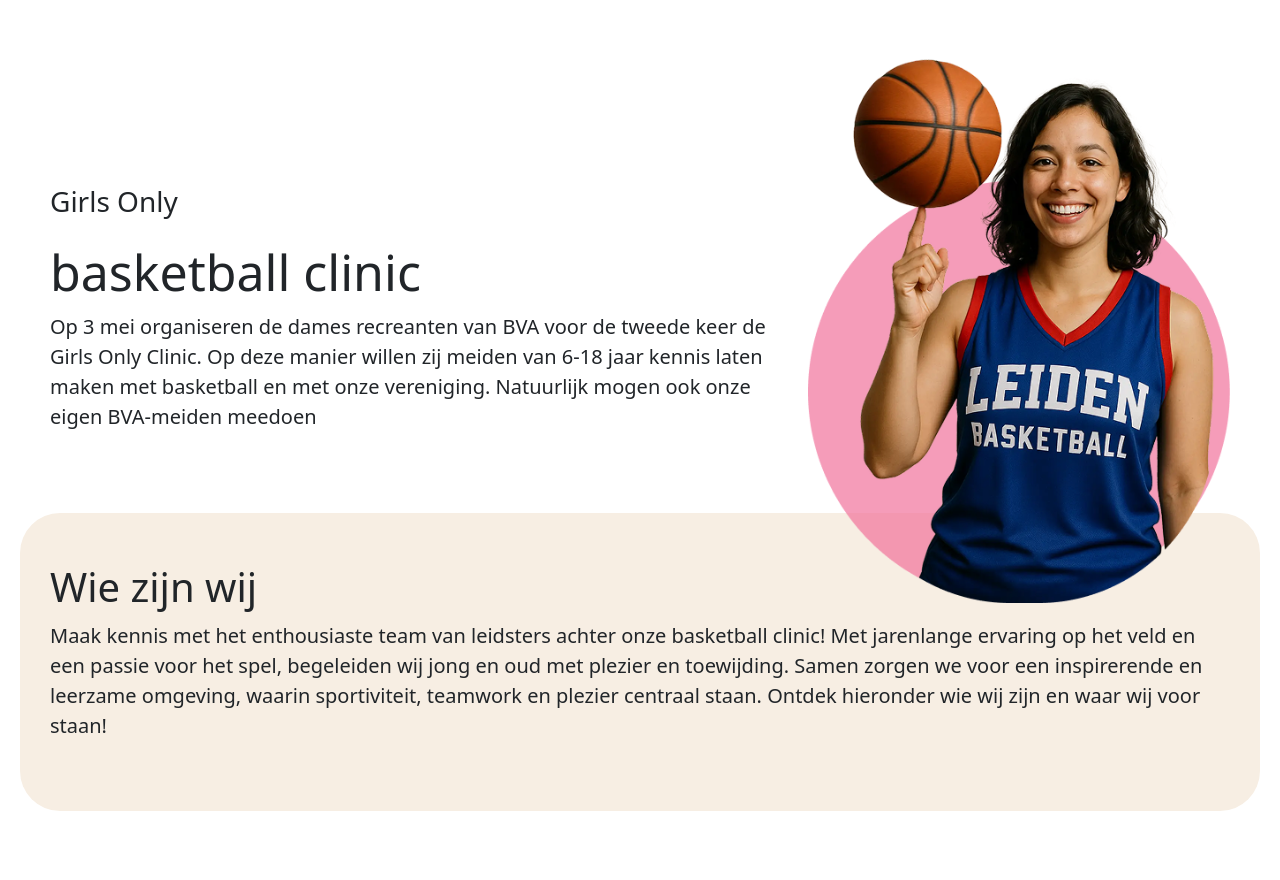
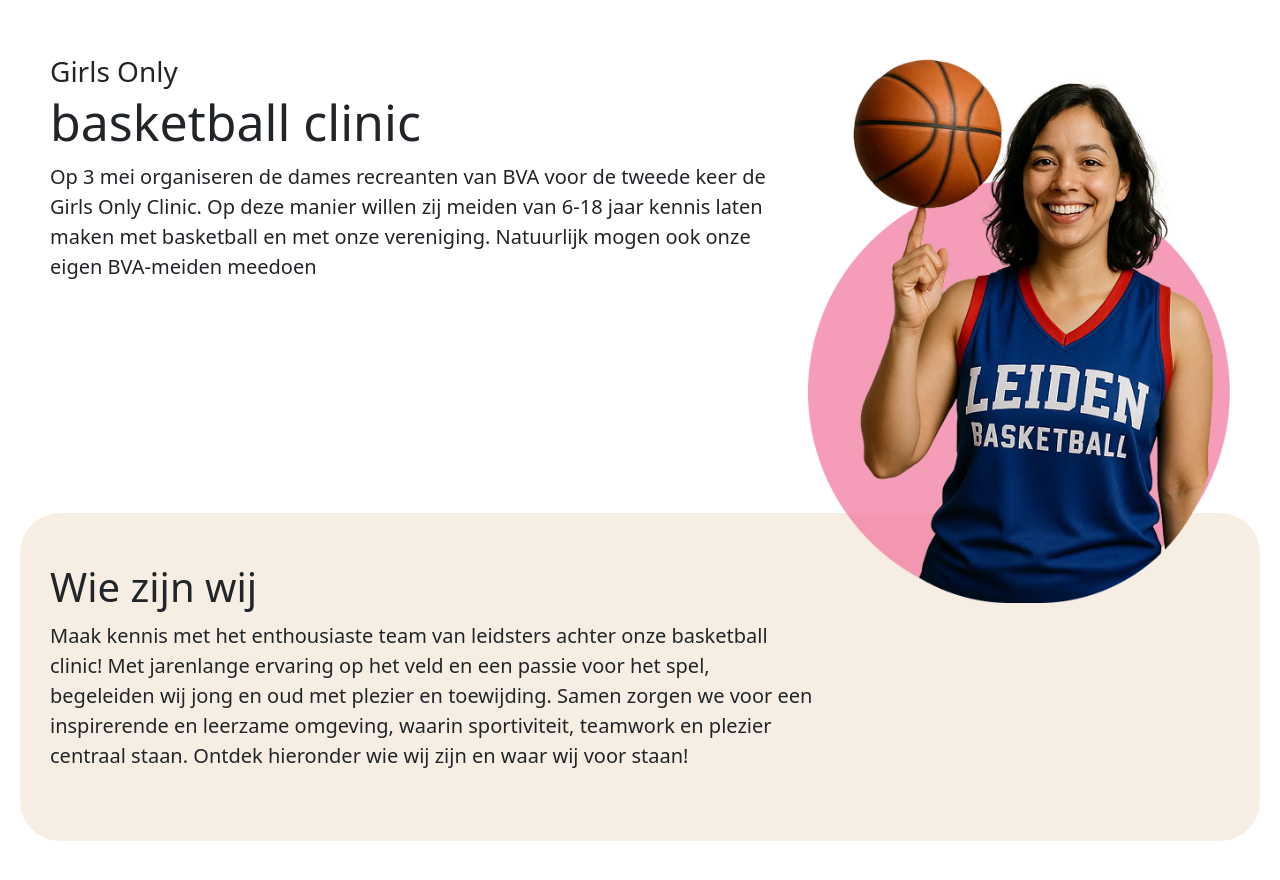
Before and after one commit to Larsvo/go-bbclinic, a website built with Vite: page index.html in a window 1280 px wide. Built offline with nearby package versions, Linux system fonts and the light colour scheme.

Commit message:
go to sleep

```diff
--- a/src/styles/01-base/base.scss
+++ b/src/styles/01-base/base.scss
@@ -19,10 +19,6 @@
 		}
 	}
 
-	header {
-
-	}
-
 	main {
 		border-radius: 2rem;
 		padding: 2.5rem  1.5rem;
--- a/src/styles/01-base/type.scss
+++ b/src/styles/01-base/type.scss
@@ -8,15 +8,17 @@
 	-webkit-font-smoothing: antialiased;
 	font-smooth: always;
 	font-feature-settings: "liga" 0;
-	@media (max-width: 552px) {
+	@media (max-width: 768px) {
 		font-size: 16px;
 	}
 }
+
 h1, h2 {
 	font-weight: $extrabold;
 	color: var(--main-color);
 	line-height: 1.2;
 }
+
 h1 {
 	font-size: 3rem;
 	color: var(--main-color);
@@ -33,6 +35,9 @@
 }
 
 p {
+	margin: .5rem 0;
+	max-width: rem(768);
+
 	.intro {
 		font-size: rem(22);
 
@@ -43,6 +48,7 @@
 
 	&[role="doc-subtitle"] {
 		font-size: rem(28);
+		position: relative;
+		top: 1rem;
 	}
-
 }
--- a/src/styles/02-layouts/header.scss
+++ b/src/styles/02-layouts/header.scss
@@ -1,6 +1,6 @@
 .header {
 	display: flex;
-	align-items: center;
+	align-items: flex-start;
 	justify-content: center;
 	gap: 10rem;
 	padding: 1.5rem;
```
